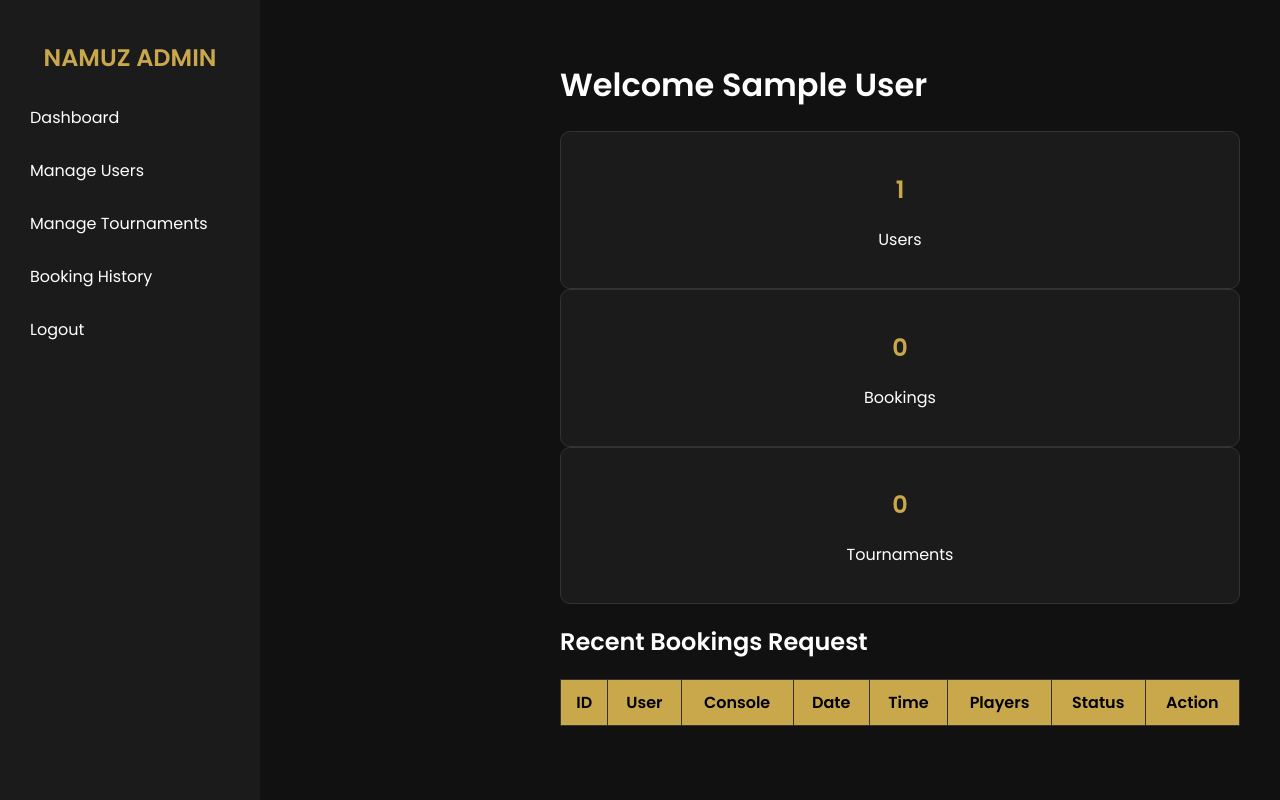
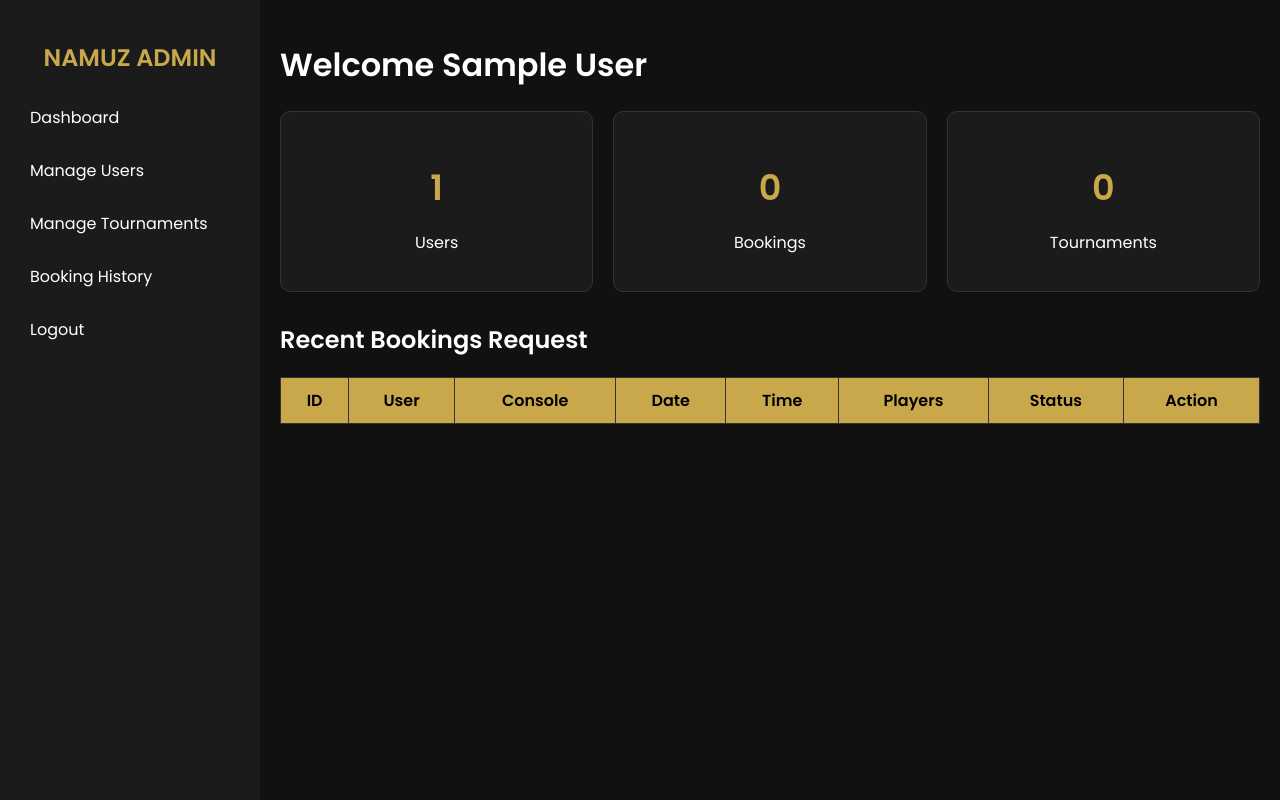
Before and after one commit to Prashanttmg/PlayStation-Booking-System, a PHP site: page /admin_dashboard.php in a window 1280 px wide. Run offline with PHP 8.4, Linux system fonts and the light colour scheme; the visitor is signed in with stand-in values (Sample User, id 1); data that the repository does not hold is empty.

Commit message:
Update admin module and email validation

```diff
--- a/php/admin_dashboard.php
+++ b/php/admin_dashboard.php
@@ -38,7 +38,6 @@ if(isset($_GET['delete']))
 }
 ?>
 <?php include 'admin_header.php'; ?>
-<div class="main">
     <h1>Welcome <?php echo $_SESSION['Name']; ?></h1>
 
     <div class="cards">
@@ -114,6 +113,5 @@ if(isset($_GET['delete']))
         </tr>
         <?php } ?>
     </table>
-</div>
 </body>
 </html>
--- a/php/admin_header.php
+++ b/php/admin_header.php
@@ -57,6 +57,26 @@ body{
 .main{
     margin-left:260px;
     padding:20px;
+}
+.cards{
+    display:flex;
+    gap:20px;
+    margin-bottom:30px;
+}
+
+.card{
+    flex:1;
+    background:#1b1b1b;
+    border:1px solid #333;
+    border-radius:10px;
+    padding:20px;
+    text-align:center;
+}
+
+.card h2{
+    color:#c9a84c;
+    font-size:35px;
+    margin-bottom:10px;
 }
 
 table{
```
Also changed, not shown: php/login.php (+8 -4 lines), php/password.php (added, +17 -0 lines), php/register.php (+20 -3 lines).
